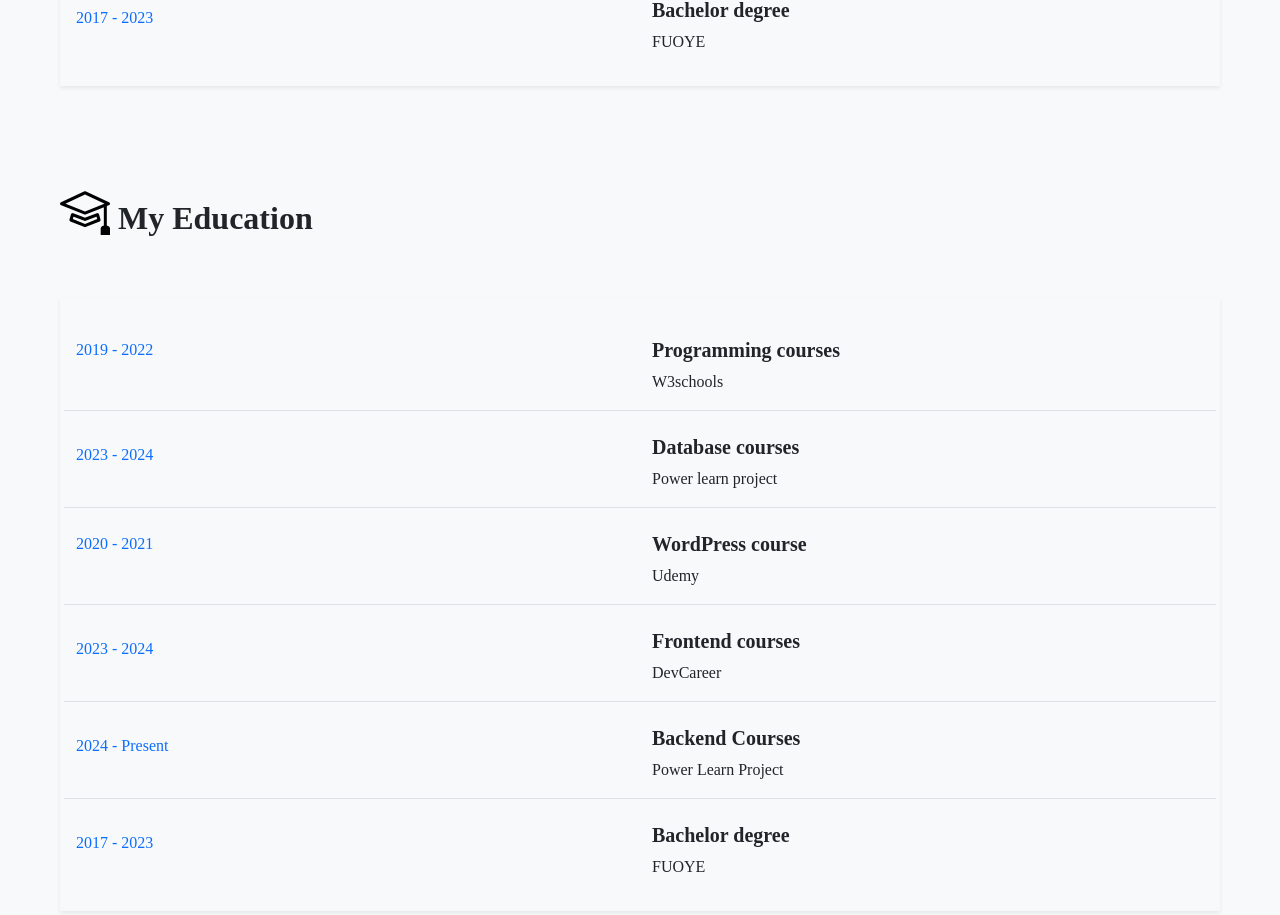
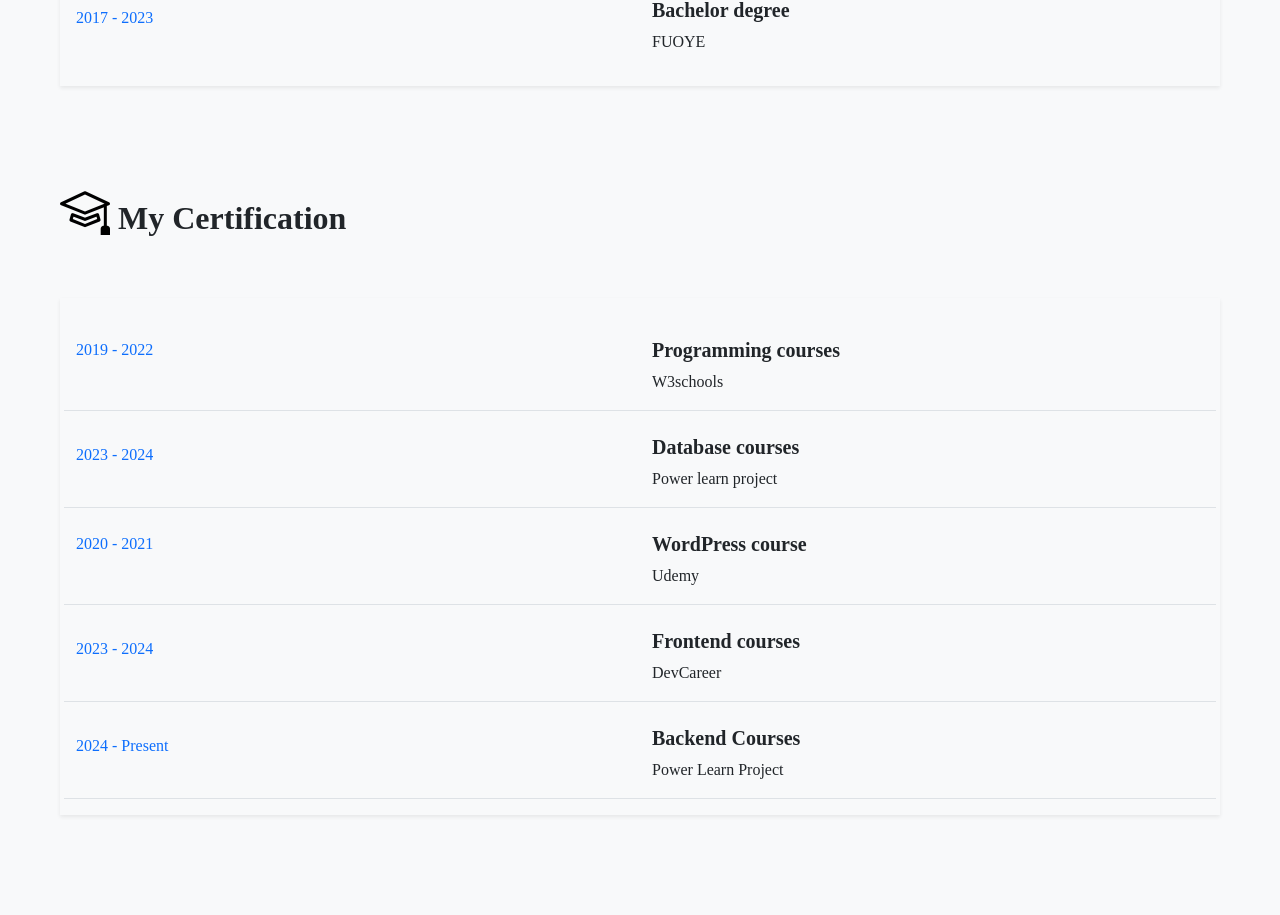
Before and after one commit to Azeezbank/MyPortfolio, a React (Create React App) app: page / in a window 1280 px wide. Shown: the part 3669-4584 px from the top of the page. Built offline with nearby package versions, Linux system fonts and the light colour scheme.

Commit message:
Update Awards.js

```diff
--- a/src/Components/Awards.js
+++ b/src/Components/Awards.js
@@ -151,7 +151,7 @@ const Awards = () => {
             className="bi bi-mortarboard"
             style={{ color: "black", fontSize: "50px", fontWeight: "bold" }}
           ></i>{" "}
-          My Education
+          My Certification
         </h2>
             <div className="shadow-sm m-5 mt-1 p-3">
           <div className="row mt-4 border-bottom">
@@ -203,15 +203,6 @@ const Awards = () => {
               <p>Power Learn Project</p>
             </div>
           </div>
-            <div className='row mt-4'>
-              <div className='col-sm-6 pt-2'>
-                <p className='text-primary'>2017 - 2023</p>
-              </div>
-              <div className='col-sm-6'>
-                <h5 className="bold">Bachelor degree</h5>
-                <p>FUOYE</p>
-              </div>
-            </div>
         </div>
 
 
@@ -219,7 +210,7 @@ const Awards = () => {
 
         <h2 id="experience" className="fw-bold p-5 pb-1">
           <i className="bi bi-briefcase" style={{ fontSize: "50px" }}></i>{" "}
-          My Certifications
+          Experience
         </h2>
 
         <div className="experience p-5">
```
